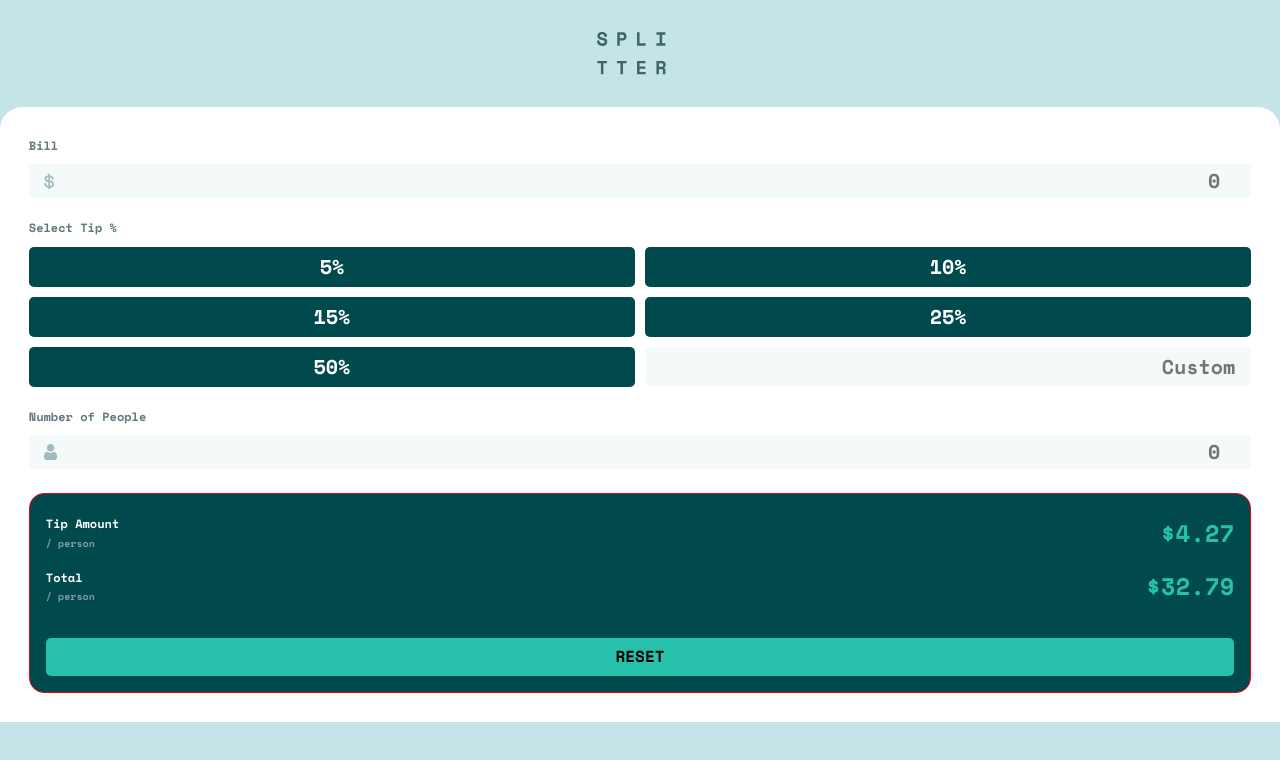
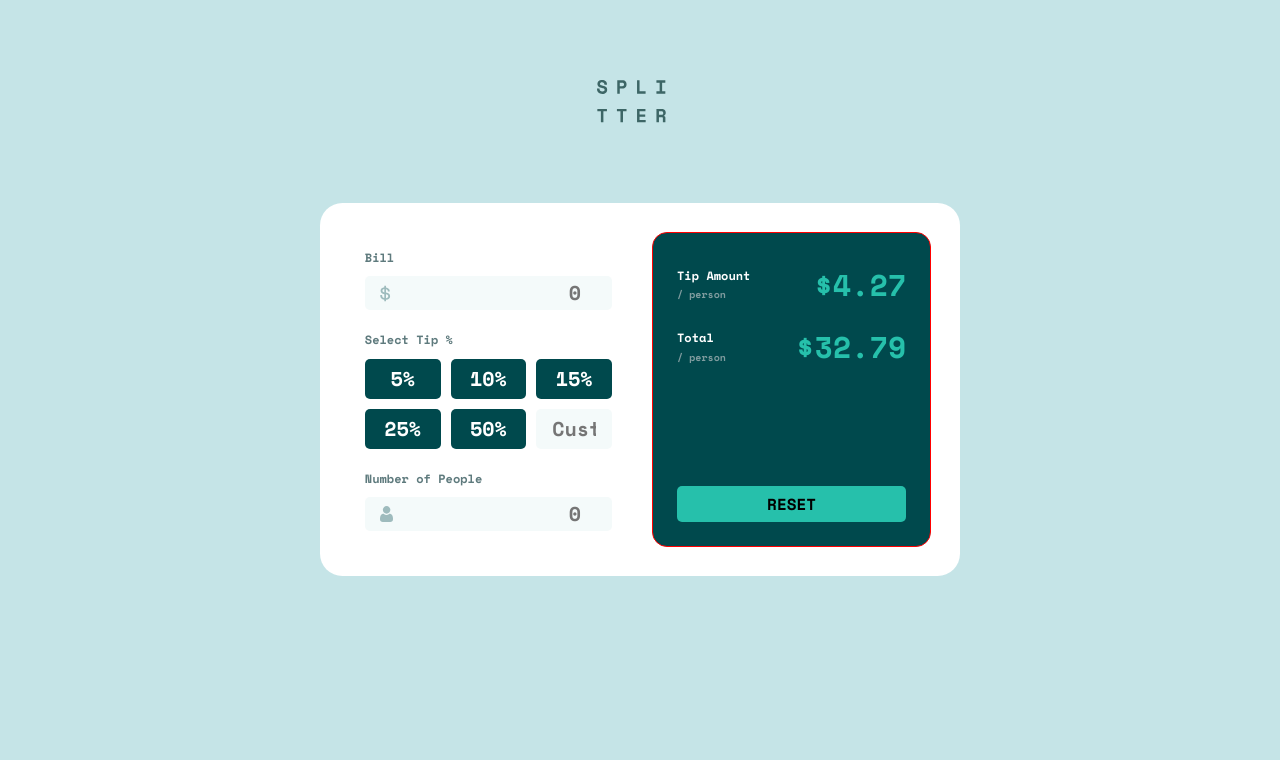
Before and after one commit to HectorAgValenzuela/tip-calculator-app, a Vue app: page / in a window 1280 px wide. Shown: the top 760 px of the page. Built offline with nearby package versions, Linux system fonts and the light colour scheme.

Commit message:
Adding media queries to create a desktop version

```diff
--- a/src/assets/main.css
+++ b/src/assets/main.css
@@ -84,6 +84,12 @@ header {
     padding: 2rem;
 }
 
+@media (min-width: 1200px) {
+  header {
+    padding: 5rem;
+  }
+}
+
 main {
     background-color: var(--color-neutral-000);
     display: grid;
@@ -93,6 +99,16 @@ main {
 
     border-radius: 1.4em 1.4em 0 0;
     gap: 1.5rem;
+}
+
+@media (min-width: 1200px) {
+  main {
+    grid-template-rows: 1fr;
+    grid-template-columns: 1fr 1fr;
+    width: 50%;
+    margin: 0 auto;
+    border-radius: 1.4em;
+  }
 }
 
 input[type=number] {
@@ -167,6 +183,12 @@ input[type=number] {
     gap: 20px;
 }
 
+@media (min-width: 1200px) {
+  .calculator {
+    padding: 1rem;
+  }
+}
+
 .calculator__title {
     color: var(--color-neutral-500);
     font-size: 12px;
@@ -180,7 +202,12 @@ input[type=number] {
     grid-template-rows: 1fr 1fr 1fr;
 }
 
-
+@media (min-width: 1200px) {
+  .calculator__tips {
+    grid-template-columns: 1fr 1fr 1fr;
+    grid-template-rows: 1fr 1fr;
+  }
+}
 
 /* ****************************** */
 /* ******* Results Section ******* */
@@ -193,6 +220,13 @@ input[type=number] {
   border-radius: 15px;
   display: grid;
   gap: 1.8rem;
+}
+
+@media (min-width: 1200px) {
+  .results {
+    padding: 1.5rem;
+    gap: 7rem;
+  }
 }
 
 .results__amount-article {
@@ -230,6 +264,12 @@ input[type=number] {
   font-size: 24px;
 }
 
+@media (min-width: 1200px) {
+  .results__amount {
+    font-size: 30px;
+  }
+}
+
 .reset-button {
   border: none;
   background-color: var(--color-primary-400);
```
Lines whose indentation alone changed are shown as unchanged.
